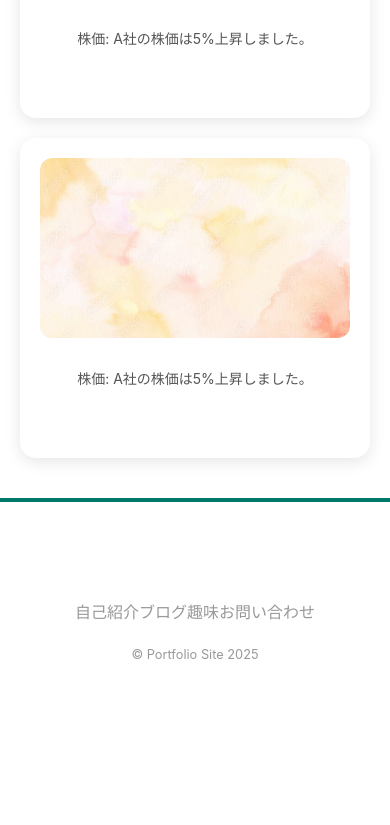
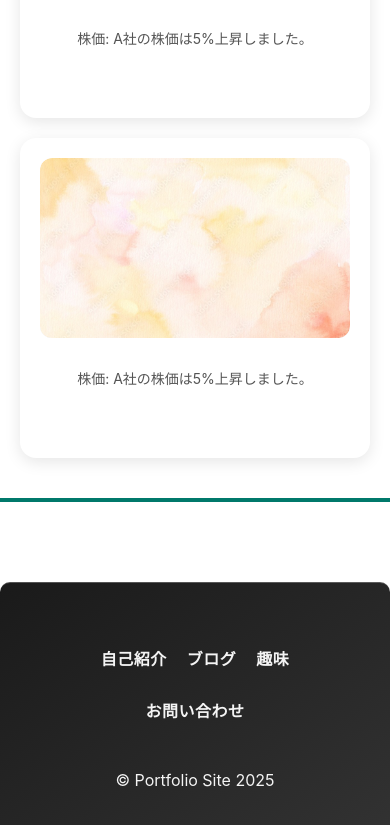
Before and after one commit to KTCume/react-next-portfolio, a Next.js app: page /about-me in a window 390 px wide. Shown: the part 2929-3754 px from the top of the page. Before the commit the page ends 3611 px from the top, so only its background shows below. Built offline with nearby package versions, Linux system fonts and the light colour scheme.

Commit message:
フッター編集

```diff
--- a/app/_components/Footer/index.module.css
+++ b/app/_components/Footer/index.module.css
@@ -1,29 +1,60 @@
+/* フッターの基本デザイン */
 .footer {
-    padding: 16px 24px;
+    padding: 60px 50px; /* 上下のパディングを増やして高さを調整 */
+    background: linear-gradient(145deg, #1a1a1a, #333); /* グラデーションを使って深みを出す */
+    color: #f4f4f4; /* 文字色をやや明るくして、背景とのコントラストを調整 */
     text-align: center;
-    color: var(--color-text-sub);
-    font-size: 0.8rem;
+    font-size: 1rem;
     margin-top: 80px;
+    border-top: 1px solid rgba(255, 255, 255, 0.2); /* 透明感のある細い境界線 */
+    position: relative;
+    border-radius: 10px 10px 0 0; /* フッターの角を丸くして優雅に */
 }
 
+/* ナビゲーションスタイル */
 .nav {
-    margin-bottom: 16px;
+    margin-bottom: 40px; /* ナビゲーションとコピーライトの間にスペースを増加 */
 }
 
 .items {
     display: flex;
     justify-content: center;
     gap: 40px;
-    font-size: 1rem;
+    font-size: 1.1rem;
     white-space: nowrap;
+    letter-spacing: 0.5px; /* 文字間隔を広げて読みやすく */
 }
 
+.item {
+    position: relative;
+    transition: transform 0.3s ease-in-out;
+}
+
+/* リンクのデザイン */
+.items a {
+    color: #f4f4f4;
+    text-decoration: none;
+    font-weight: bold;
+    position: relative;
+}
+
+/* リンクホバー時 */
+.items a:hover {
+    color: #ddceb5; /* ゴールド色に変化 */
+}
+
+/* スマホ用レスポンシブデザイン */
 @media (max-width: 640px) {
     .items {
-        flex-wrap: wrap;
-        gap: 8px 0;
+        flex-wrap: wrap; /* 要素を折り返し可能に */
+        gap: 20px; /* 要素間の余白を調整 */
+        justify-content: center; /* 要素を中央揃え */
     }
     .item {
-        width: 50%;
+        width: 100%; /* 各アイテムを1行に */
+        text-align: center; /* テキストを中央揃え */
+    }
+    .items a {
+        font-size: 1rem; /* モバイル向けに文字サイズを調整 */
     }
 }
```
